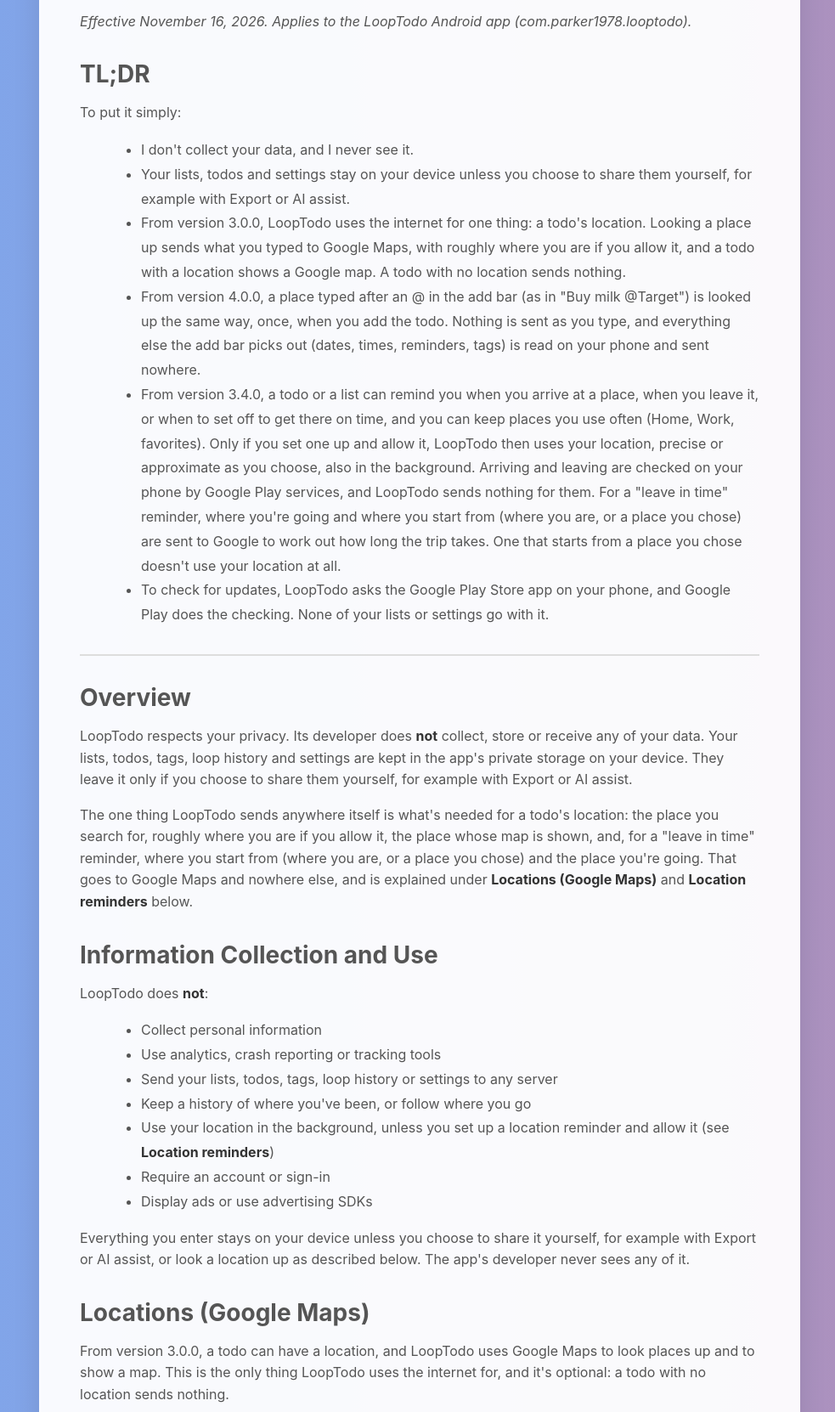
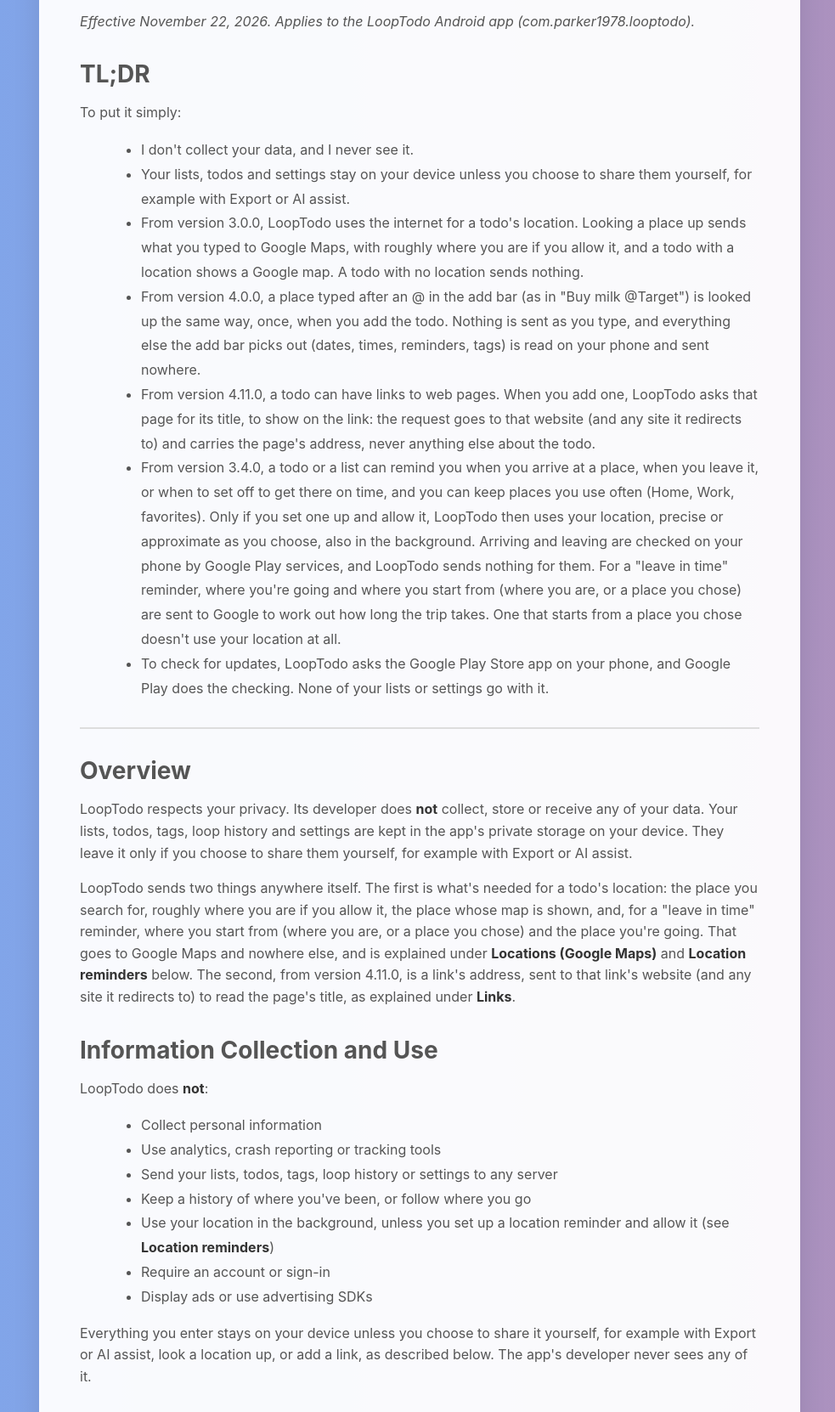
Before and after one commit to parker1978/steve-site, a plain HTML site: page looptodoandroid/privacy.html in a window 1280 px wide. Shown: the part 195-1857 px from the top of the page at 85% size, without its empty margins (146-1129 px from the left). Drawn offline with Linux system fonts and the light colour scheme.

Commit message:
LoopTodo privacy policy: links on a todo (4.11.0) (#6)
From version 4.11.0 a todo can have links, and LoopTodo asks each link's page once for its
title. The policy says what that request carries, to whom, and when it's asked again; the
places that said LoopTodo goes online only for locations now say two things.


Claude-Session: https://claude.ai/code/session_013c2LKM2mB6RiUL1z5BcVNt

Co-authored-by: Claude <noreply@anthropic.com>

```diff
--- a/looptodoandroid/privacy.html
+++ b/looptodoandroid/privacy.html
@@ -108,15 +108,16 @@
     <a href="/" class="back-link">← Back to Home</a>
 
     <h1>LoopTodo Privacy Policy</h1>
-    <p><em>Effective November 16, 2026. Applies to the LoopTodo Android app (com.parker1978.looptodo).</em></p>
+    <p><em>Effective November 22, 2026. Applies to the LoopTodo Android app (com.parker1978.looptodo).</em></p>
 
     <h2>TL;DR</h2>
     <p>To put it simply:</p>
     <ul>
       <li>I don't collect your data, and I never see it.</li>
       <li>Your lists, todos and settings stay on your device unless you choose to share them yourself, for example with Export or AI assist.</li>
-      <li>From version 3.0.0, LoopTodo uses the internet for one thing: a todo's location. Looking a place up sends what you typed to Google Maps, with roughly where you are if you allow it, and a todo with a location shows a Google map. A todo with no location sends nothing.</li>
+      <li>From version 3.0.0, LoopTodo uses the internet for a todo's location. Looking a place up sends what you typed to Google Maps, with roughly where you are if you allow it, and a todo with a location shows a Google map. A todo with no location sends nothing.</li>
       <li>From version 4.0.0, a place typed after an @ in the add bar (as in "Buy milk @Target") is looked up the same way, once, when you add the todo. Nothing is sent as you type, and everything else the add bar picks out (dates, times, reminders, tags) is read on your phone and sent nowhere.</li>
+      <li>From version 4.11.0, a todo can have links to web pages. When you add one, LoopTodo asks that page for its title, to show on the link: the request goes to that website (and any site it redirects to) and carries the page's address, never anything else about the todo.</li>
       <li>From version 3.4.0, a todo or a list can remind you when you arrive at a place, when you leave it, or when to set off to get there on time, and you can keep places you use often (Home, Work, favorites). Only if you set one up and allow it, LoopTodo then uses your location, precise or approximate as you choose, also in the background. Arriving and leaving are checked on your phone by Google Play services, and LoopTodo sends nothing for them. For a "leave in time" reminder, where you're going and where you start from (where you are, or a place you chose) are sent to Google to work out how long the trip takes. One that starts from a place you chose doesn't use your location at all.</li>
       <li>To check for updates, LoopTodo asks the Google Play Store app on your phone, and Google Play does the checking. None of your lists or settings go with it.</li>
     </ul>
@@ -125,7 +126,7 @@
 
     <h2>Overview</h2>
     <p>LoopTodo respects your privacy. Its developer does <strong>not</strong> collect, store or receive any of your data. Your lists, todos, tags, loop history and settings are kept in the app's private storage on your device. They leave it only if you choose to share them yourself, for example with Export or AI assist.</p>
-    <p>The one thing LoopTodo sends anywhere itself is what's needed for a todo's location: the place you search for, roughly where you are if you allow it, the place whose map is shown, and, for a "leave in time" reminder, where you start from (where you are, or a place you chose) and the place you're going. That goes to Google Maps and nowhere else, and is explained under <strong>Locations (Google Maps)</strong> and <strong>Location reminders</strong> below.</p>
+    <p>LoopTodo sends two things anywhere itself. The first is what's needed for a todo's location: the place you search for, roughly where you are if you allow it, the place whose map is shown, and, for a "leave in time" reminder, where you start from (where you are, or a place you chose) and the place you're going. That goes to Google Maps and nowhere else, and is explained under <strong>Locations (Google Maps)</strong> and <strong>Location reminders</strong> below. The second, from version 4.11.0, is a link's address, sent to that link's website (and any site it redirects to) to read the page's title, as explained under <strong>Links</strong>.</p>
 
     <h2>Information Collection and Use</h2>
     <p>LoopTodo does <strong>not</strong>:</p>
@@ -138,10 +139,10 @@
       <li>Require an account or sign-in</li>
       <li>Display ads or use advertising SDKs</li>
     </ul>
-    <p>Everything you enter stays on your device unless you choose to share it yourself, for example with Export or AI assist, or look a location up as described below. The app's developer never sees any of it.</p>
+    <p>Everything you enter stays on your device unless you choose to share it yourself, for example with Export or AI assist, look a location up, or add a link, as described below. The app's developer never sees any of it.</p>
 
     <h2>Locations (Google Maps)</h2>
-    <p>From version 3.0.0, a todo can have a location, and LoopTodo uses Google Maps to look places up and to show a map. This is the only thing LoopTodo uses the internet for, and it's optional: a todo with no location sends nothing.</p>
+    <p>From version 3.0.0, a todo can have a location, and LoopTodo uses Google Maps to look places up and to show a map. Apart from reading a link's title (see <strong>Links</strong>), this is the only thing LoopTodo uses the internet for, and it's optional: a todo with no location sends nothing.</p>
     <p><strong>Looking a place up.</strong> When you type a place or an address under <strong>Location</strong> and tap to look it up, or (from version 4.0.0) add a todo from the add bar with a place after an @, as in "Buy milk @Target", LoopTodo sends those words to Google Maps (the Google Maps Platform Places service) to get matching places. It is sent only when you ask for the lookup or add the todo, never as you type. The rest of what the add bar picks out as you type (dates, times, reminders, tags) is read on your phone and sent nowhere.</p>
     <p><strong>Your location.</strong> The first time you look a place up, Android asks whether LoopTodo may see your location, and lets you choose precise or approximate (from version 3.4.0; before it, approximate only). If you allow it, LoopTodo reads where the phone is at that moment and sends roughly where it is, rounded to about a kilometre, to Google Maps with what you typed, so the places near you are found. It uses the position on your phone to say how far each one is and list the nearest first. For looking places up, LoopTodo reads it only while a place is being looked up, and doesn't keep it. If you say no, places are still looked up, just not in order of distance, and you can change your answer at any time in Android's settings. A place from the add bar uses your location only if you've already allowed it; LoopTodo doesn't ask then. Only location reminders, below, use your location in the background.</p>
     <p><strong>The map.</strong> A todo with a looked-up location shows a small Google map of the streets around it. To draw it, LoopTodo asks Google for the map around that place each time the map is shown. Which place it is goes to Google; nothing else about the todo does.</p>
@@ -159,6 +160,12 @@
     <p><strong>What Google receives</strong> for leave by reminders is the same kind of request as for looking places up, described under <strong>Locations (Google Maps)</strong>: the positions above, your device's IP address and a key that identifies the app, not you. Google handles it under the Google Maps Platform terms and <a href="https://policies.google.com/privacy">Google's Privacy Policy</a>. The developer receives none of it.</p>
     <p><strong>Notifications and navigating.</strong> The countdown to when to leave is a notification on your phone (a Live Update on Android 16 and later), and sends nothing. Its <strong>Navigate</strong> button opens Google Maps, or another maps app, with the place, as tapping a todo's location does.</p>
 
+    <h2>Links</h2>
+    <p>From version 4.11.0, a todo can have links to web pages: added in its <strong>Links</strong> field, typed or pasted in the add bar, shared to LoopTodo from another app, taken from a calendar file's events, or dragged in from another app. They're optional, and a todo with no link sends nothing.</p>
+    <p><strong>A link's title.</strong> To show a link by its page's title rather than its address, LoopTodo asks the page for its title when the link is added. It sends a plain request for the page (no cookies, and nothing on the page is run) to the link's website, following up to five redirects to other sites, reads at most the first 256 KB of what comes back to find the title, and keeps only the title, on your device. Each website asked receives your device's IP address, as any request over the internet carries, the page's address, the language your phone is set to, and that the request comes from LoopTodo (with its version) on Android (with its version). Nothing else about the todo or about you is sent, and the developer receives nothing. A link that already has a title (a page shared from another app usually comes with one) isn't asked. A page that can't be reached is asked again the next time LoopTodo starts; one that answered isn't asked again. What a website does with the request is covered by its own privacy policy.</p>
+    <p><strong>Opening a link.</strong> Tapping a link hands its address to your browser, or to the app on your phone that opens such links. What that app does with it is covered by its own privacy policy.</p>
+    <p>Links are kept on your device, are included in your backups, and are included when you share a list as text or copy a todo yourself.</p>
+
     <h2>Update Checks (Google Play)</h2>
     <p>From version 2.3.0, LoopTodo uses Google Play's in-app updates library to tell you when a newer version is out. When LoopTodo opens, and when you tap <strong>Settings → Check for update</strong>, it asks the Google Play Store app on your phone whether there's an update. LoopTodo doesn't contact Google for this itself: the Play Store app checks with Google, as it does for its own updates.</p>
     <p>According to Google, this check sends Google information about your device and the version of LoopTodo you have, so Google Play can tell whether an update exists and how big it is. Google says this information is encrypted, isn't shared with third parties, and is deleted after a set time. It's handled by Google under the Google Play Terms of Service and <a href="https://policies.google.com/privacy">Google's Privacy Policy</a>. None of your lists, todos or settings are sent, and the developer receives nothing from it.</p>
@@ -174,7 +181,7 @@
 
     <h2>Permissions</h2>
     <ul>
-      <li><strong>Internet</strong> and <strong>network state</strong>: from version 3.0.0, to look up a todo's location and show its map with Google Maps, as explained above. Nothing else uses them.</li>
+      <li><strong>Internet</strong> and <strong>network state</strong>: from version 3.0.0, to look up a todo's location and show its map with Google Maps, and from version 4.11.0, to read a link's page title, as explained above. Nothing else uses them.</li>
       <li><strong>Approximate location</strong> and <strong>precise location</strong> (precise from version 3.4.0): from version 3.0.0, and only if you allow it, to find places near you when you look a location up and list the nearest first (Google is sent only a rounded position), and for location reminders. You choose precise or approximate when Android asks.</li>
       <li><strong>Location all the time</strong> (in the background): from version 3.4.0, and only if you set up a location reminder and allow it, for arrive, leave and leave by reminders, as explained under <strong>Location reminders</strong>. With approximate location, only leave by reminders work.</li>
       <li><strong>Live Updates</strong>: from version 3.4.0, so the countdown to when to leave can show as a Live Update on Android 16 and later.</li>
@@ -188,7 +195,7 @@
     <p>Apart from location, which is yours to allow or refuse, none of these give LoopTodo access to your personal information. To list the maps apps you can navigate with, LoopTodo checks whether Google Maps, Waze or other maps apps are installed; that stays on your phone. AI assist needs no extra permissions: <strong>Share</strong>, <strong>Copy</strong>, <strong>Save file</strong>, <strong>Paste answer</strong> and <strong>Open file</strong> use Android's standard share sheet, clipboard and file picker.</p>
 
     <h2>Data Retention and Deletion</h2>
-    <p>The developer collects no data, so nothing is retained by the developer. What Google receives for update checks, for looking up locations and showing maps, and for working out trips for leave by reminders, is kept by Google as described above and under Google's Privacy Policy. Delete todos or lists in the app, or uninstall LoopTodo (or clear its storage in Android settings), to remove all of its data. Copies you've sent elsewhere yourself, with Export or AI assist, are kept by wherever you sent them, and deleting data in LoopTodo doesn't remove them.</p>
+    <p>The developer collects no data, so nothing is retained by the developer. What Google receives for update checks, for looking up locations and showing maps, and for working out trips for leave by reminders, is kept by Google as described above and under Google's Privacy Policy. What a website receives when a link's title is read is kept by that website, under its own policy. Delete todos or lists in the app, or uninstall LoopTodo (or clear its storage in Android settings), to remove all of its data. Copies you've sent elsewhere yourself, with Export or AI assist, are kept by wherever you sent them, and deleting data in LoopTodo doesn't remove them.</p>
 
     <h2>Age Appropriateness</h2>
     <p>LoopTodo contains no objectionable content and is suitable for users of <strong>all ages</strong>. There are no in-app purchases, advertisements, or social features.</p>
```
